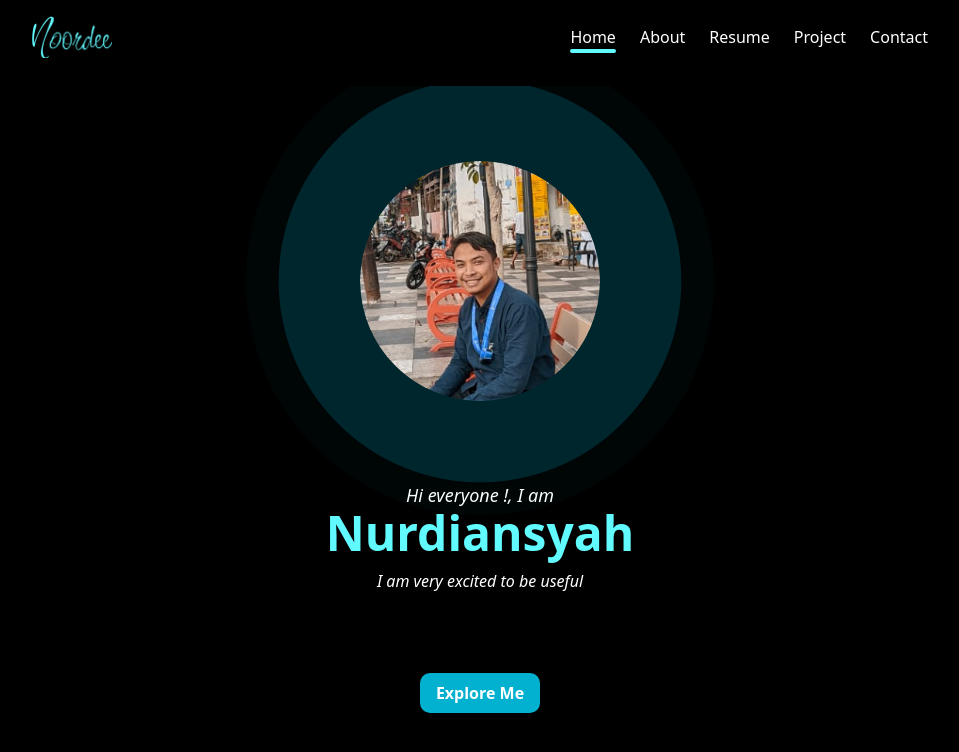
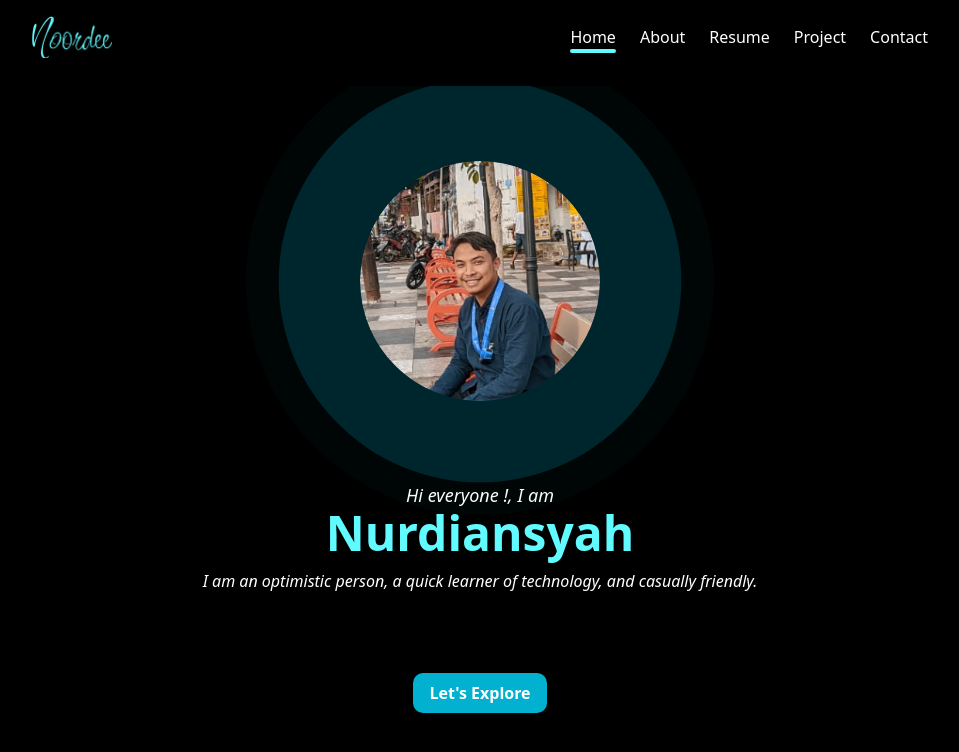
Before and after one commit to Nurdiansyah15/porto, a React (Vite) app: page / in a window 1280 px wide. Shown: the top 752 px of the page, without its empty margins (160-1119 px from the left). Built offline with nearby package versions, Linux system fonts and the light colour scheme.

Commit message:
perbaikan

```diff
--- a/src/components/Home.jsx
+++ b/src/components/Home.jsx
@@ -51,7 +51,8 @@ export default function Home() {
             <p className="italic text-lg">Hi everyone !, I am</p>
             <p className="text-5xl font-bold text-[#61FAFF]">Nurdiansyah</p>
             <p className="italic text-base mt-3">
-              I am very excited to be useful
+              I am an optimistic person, a quick learner of technology, and
+              casually friendly.
             </p>
           </motion.div>
 
@@ -65,7 +66,7 @@ export default function Home() {
             animate={{ opacity: 1, y: 0 }}
             transition={{ duration: 0.8, delay: 0.6 }}
           >
-            Explore Me
+            Let's Explore
           </motion.button>
         </div>
       </motion.div>
```
